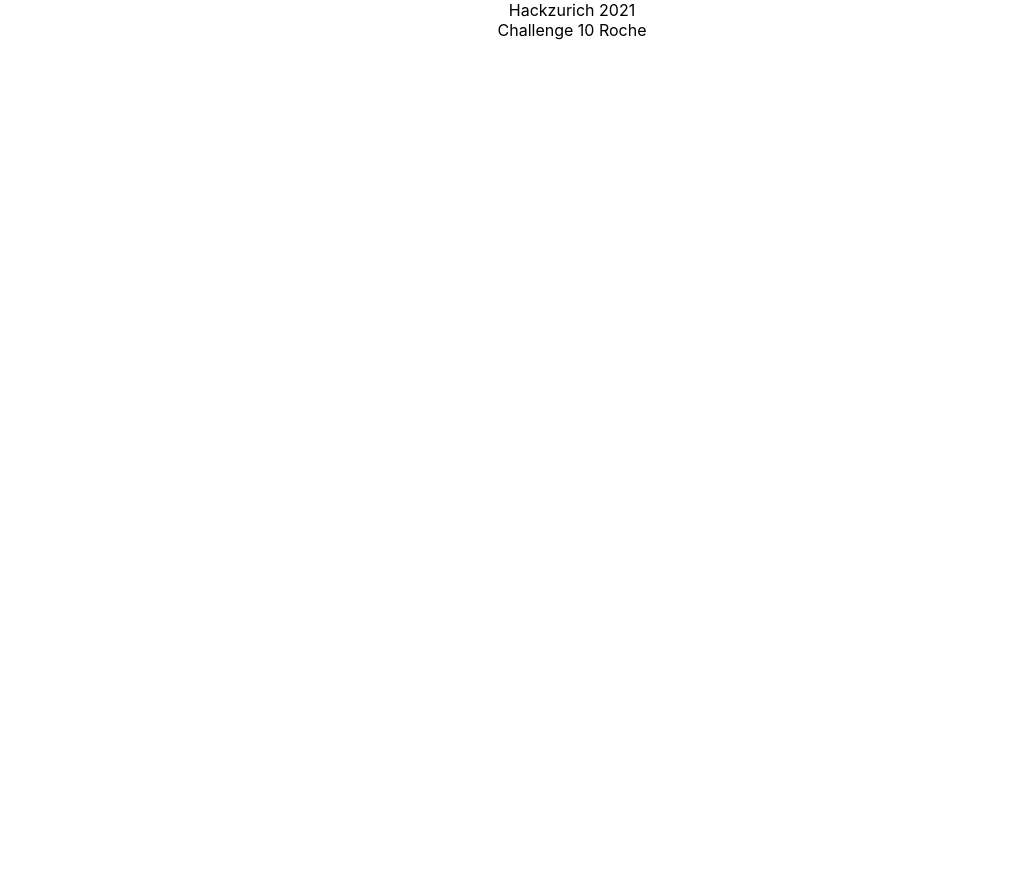
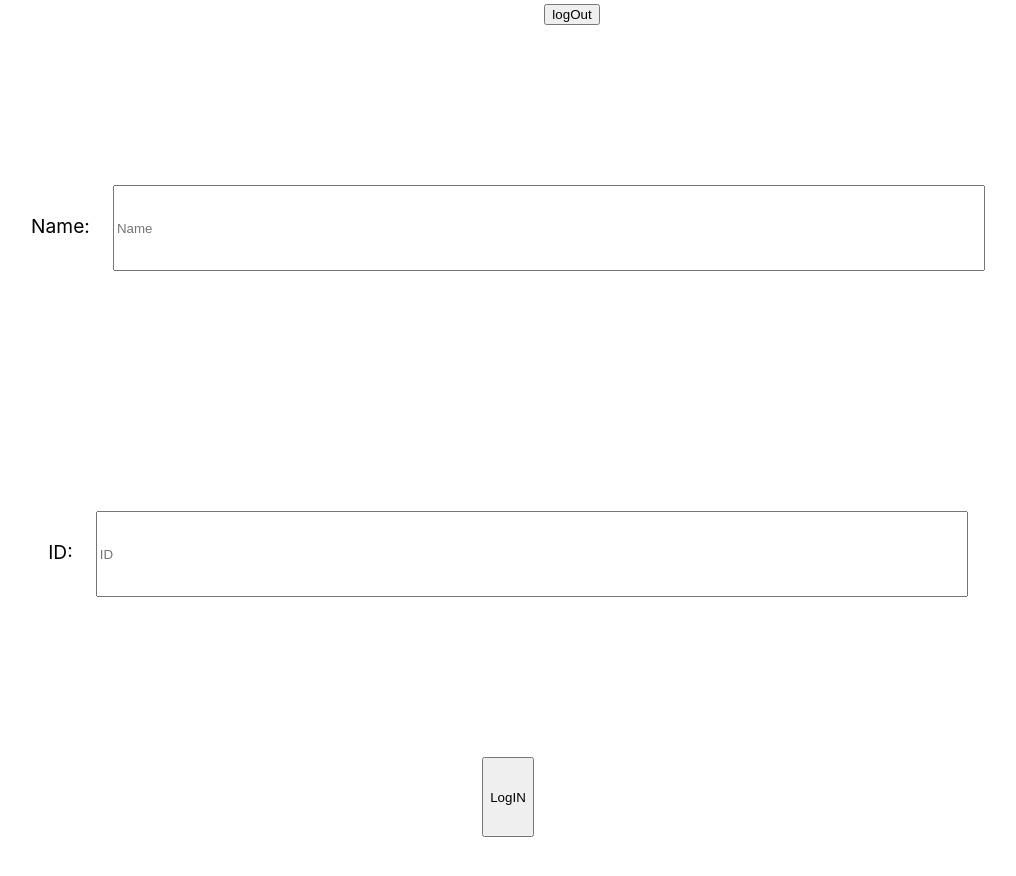
Before and after one commit to AhmedMohamedG/hackzurich2021, a React (Create React App) app: page / in a window 1280 px wide. Shown: the top 876 px of the page, without its empty margins (68-1084 px from the left). Before the commit the page ends 800 px from the top, so only its background shows below. Built offline with nearby package versions, Linux system fonts and the light colour scheme.

Commit message:
Login added

```diff
--- a/src/App.css
+++ b/src/App.css
@@ -1,3 +1,27 @@
 .App {
   text-align: center;
+  font-size: 1.2rem;
 }
+
+/*Login - Start*/
+#logInform{
+width: 90%;
+}
+#logInform *{
+  margin: 10vh auto;
+  min-height: 10vh;
+}
+#logInform label{
+  width: 20%;
+  margin-right: 2% ;
+}
+#logInform input[type='text']{
+  width: 75%;
+}
+
+#logInform input[type='submit']{
+  display:block;
+  margin: auto;
+}
+
+/*Login - End*/
--- a/src/App.js
+++ b/src/App.js
@@ -1,14 +1,76 @@
 import './App.css';
-import {send_breastcancerPROM} from './data/dummyData'
+import {send_breastcancerPROM} from './data/dummyData';
+import users from './data/dummyUserData';
+import React, { useState } from 'react';
 
 function App() {
   console.log('json data', JSON.parse(send_breastcancerPROM('patient1','patient1')))
+  const [isLogedIn, setisLogedIn] = useState(false);
+  const handleCLick = e =>{
+    e.preventDefault();
+    setisLogedIn(false)
+  }
+  const handleSubmit = (e) =>{
+    e.preventDefault();
+    const userName = e.target.nameInput.value;
+    const userID = e.target.idInput.value;
+    const userObject = users.find(elem => elem.userName === userName && elem.userID === userID )
+    if(userObject){
+      setisLogedIn(true)
+    }else{
+     document.getElementById('loginFormMsg').innerText = 'You have entered the wrong name or ID, please try again.'
+    }
+    console.log(userObject)
+  }
   return (
     <div className="App">
       <header className="App-header">
-      Hackzurich 2021
+        <button onClick={e => handleCLick(e)}>
+          logOut
+        </button>
       </header>
-      Challenge 10 Roche
+      {
+        !isLogedIn ?
+        <form
+          id="logInform"
+          onSubmit={(e)=> handleSubmit(e)}
+        >
+          <div>
+            <label>
+              Name:
+            </label>
+            <input type='text'
+                    name="nameInput"
+                    id="nameInput"
+                    required
+                    placeholder="Name"
+                    title="Enter your name"
+            >
+            </input>
+          </div>
+          <div>
+            <label>
+              ID:
+            </label>
+            <input type='text'
+                    name="idInput"
+                    id="idInput"
+                    required
+                    placeholder="ID"
+                    title="Enter your ID"
+            >
+            </input>
+          </div>
+          <input
+          type="submit"
+          value="LogIN"
+          />
+          <p id="loginFormMsg"></p>
+      </form>:
+      'you are loged in'
+      }
+
+
     </div>
   );
 }
--- /dev/null
+++ b/src/data/dummyUserData.js
@@ -0,0 +1,16 @@
+const users =[
+    {userName:'patient1',
+    userID:'1',
+    conditions:['breastCancer']},
+    {userName:'patient2',
+    userID:'2',
+    conditions:['lungCancer']},
+    {userName:'patient3',
+    userID:'3',
+    conditions:['colonCancer']},
+    {userName:'patient4',
+    userID:'4',
+    conditions:['lungCancer','colonCancer']},
+]
+
+export default users;
```
Also changed, not shown: 1 other file (tests, documents, lock files or other folders).
